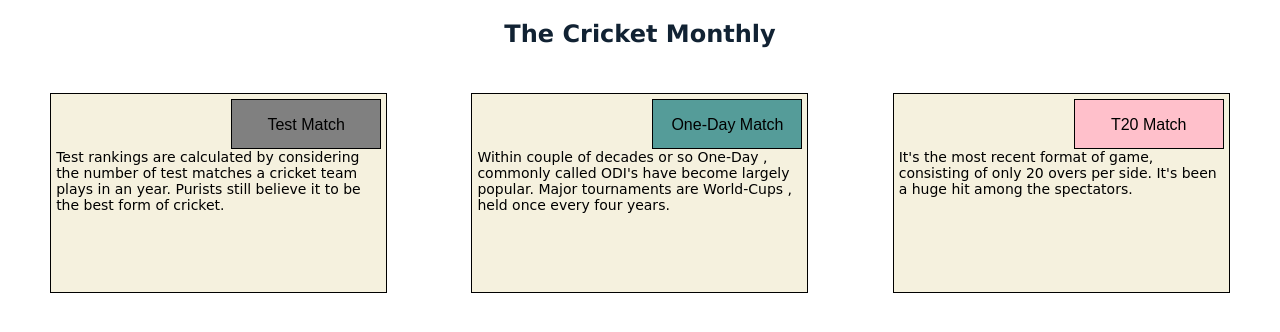
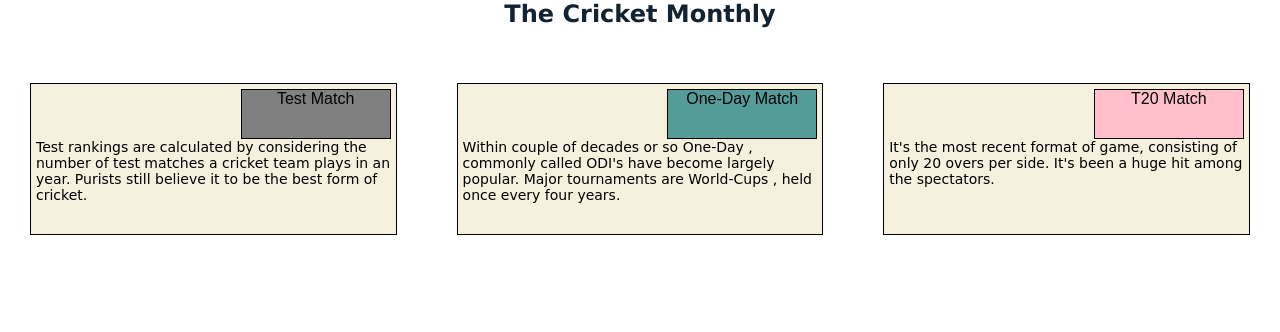
Before and after one commit to ashutoshcric/Coursera, a plain HTML site: page Module2/index.html in a window 1280 px wide. Drawn offline with Linux system fonts and the light colour scheme.

Commit message:
Adjusted the margins

```diff
--- a/Module2/css/style.css
+++ b/Module2/css/style.css
@@ -1,5 +1,7 @@
 *{
 	box-sizing: border-box;
+	padding: 0px;
+	margin: 0px;
 }
 h2{
 	text-align: center;
@@ -12,10 +14,9 @@ h2{
 .inside {
   border: 1px solid black;
   background-color: #F5F1DE;
-  width: 80%;
+  width: auto;
   height: 80%;
-  margin-left:auto;
-  margin-right:auto;
+  margin:auto;
   margin-top: 25px;
   padding: 5px;
   font-family: Helvetica;
@@ -60,11 +61,12 @@ p.descript{
 .col1,.col2,.col3{
 	float: left;
 	height: 250px;
-	padding: 0px;
+	padding: 30px;
 }
 
 .row{
 	width:100%;
+	margin: auto;
 
 }
 
```
